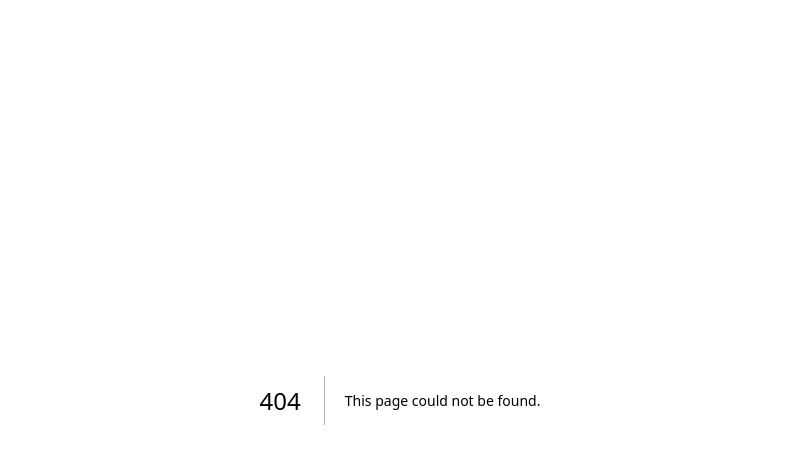
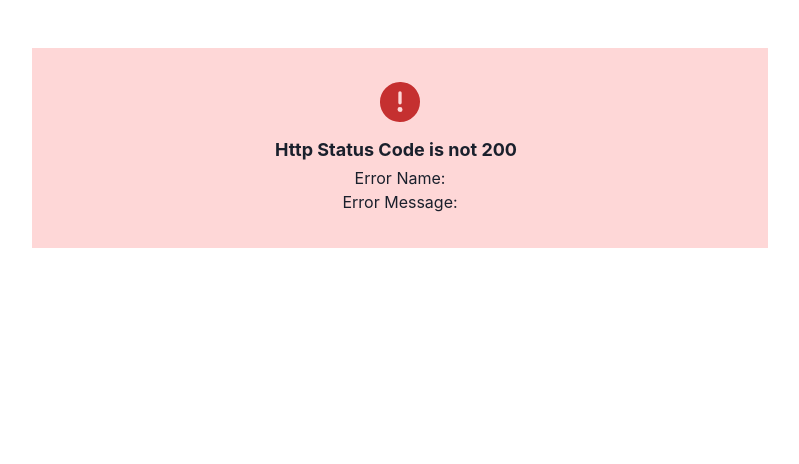
Before and after one commit to hacku-chamomilla/doutankyohi-front-end, a Next.js app: page /http-error in a window 1280 px wide. Before the commit this address had no page. Shown: the top 464 px of the page, without its empty margins (240-1039 px from the left). Built offline with nearby package versions, Linux system fonts and the light colour scheme.

Commit message:
feat: Http Error ページの作成

```diff
--- /dev/null
+++ b/pages/http-error.tsx
@@ -0,0 +1,42 @@
+import type { NextPage } from "next";
+import { useRouter } from "next/router";
+import React from "react";
+
+import {
+  Alert,
+  AlertDescription,
+  AlertIcon,
+  AlertTitle,
+  Text,
+} from "@chakra-ui/react";
+
+import { VSpacer } from "@/components/common/Spacer";
+
+const HttpError: NextPage = () => {
+  const router = useRouter();
+  return (
+    <>
+      <VSpacer size={12} />
+      <Alert
+        status="error"
+        variant="subtle"
+        flexDirection="column"
+        alignItems="center"
+        justifyContent="center"
+        textAlign="center"
+        height="200px"
+      >
+        <AlertIcon boxSize="40px" mr={0} />
+        <AlertTitle mt={4} mb={1} fontSize="lg">
+          Http Status Code is not 200
+        </AlertTitle>
+        <AlertDescription maxWidth="sm">
+          <Text>Error Name: {router.query.name}</Text>
+          <Text>Error Message: {router.query.message}</Text>
+        </AlertDescription>
+      </Alert>
+    </>
+  );
+};
+
+export default HttpError;
```
